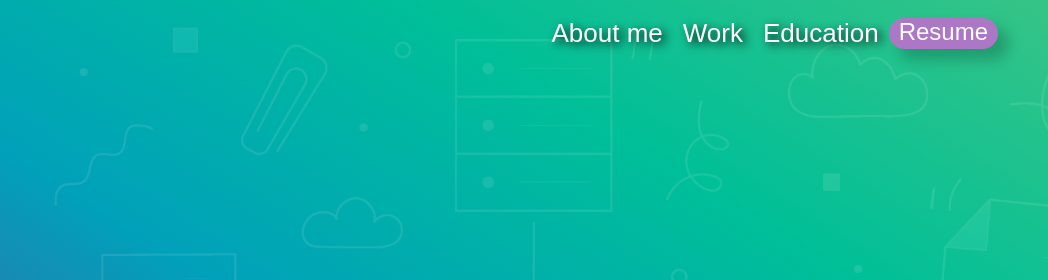
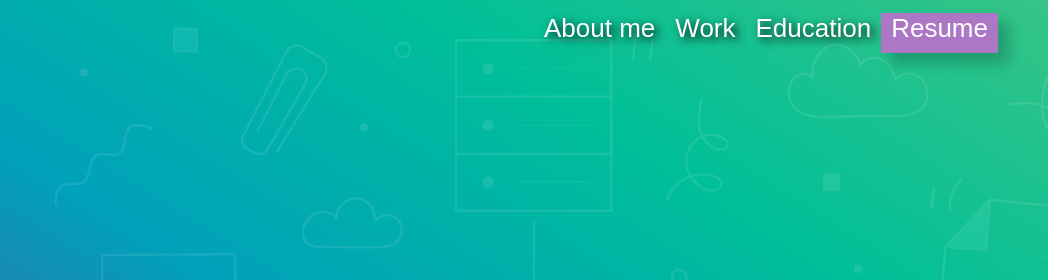
Before and after one commit to AnKolis/ankol, a plain HTML site: page index.html in a window 1280 px wide. Shown: the top 280 px of the page, 232-1280 px from the left. Drawn offline with Linux system fonts and the light colour scheme; a web font is replaced by a local one.

Commit message:
some chanches

```diff
--- a/style.css
+++ b/style.css
@@ -76,7 +76,6 @@ header{
     margin: 0 auto;
     justify-content: space-between;
     align-items: center;
-
 }
 
 nav{
@@ -89,7 +88,7 @@ nav>ul{
 }
 
 nav>ul>li{
-	padding: 0 10px;
+	margin: 0 10px;
 }
 
 nav>ul>li>a{
@@ -97,6 +96,10 @@ nav>ul>li>a{
     text-shadow: 4px 3px 10px black;
     font-weight: 400;
     transition: text-shadow 0.5s;
+    display: block;
+    height: 40px;
+    text-align: center;
+    vertical-align: middle;
 }
 
 
@@ -107,15 +110,16 @@ nav>ul>li>a:hover{
 
 
 .resume{
-    border-radius: 50px;
-    padding: 0 10px;
+    display: block;
     background: #AC77C4;
     color: #fff;
     cursor: pointer;
-    font-size: 24px;
+    font-size: 26px;
     box-shadow: 10px 10px 14px 1px rgb(0 0 0 / 20%);
     text-align: center;
     transition: all 0.5s;
+    padding: 0 10px;
+    height: auto;
 }
 
 .resume:hover{
```
